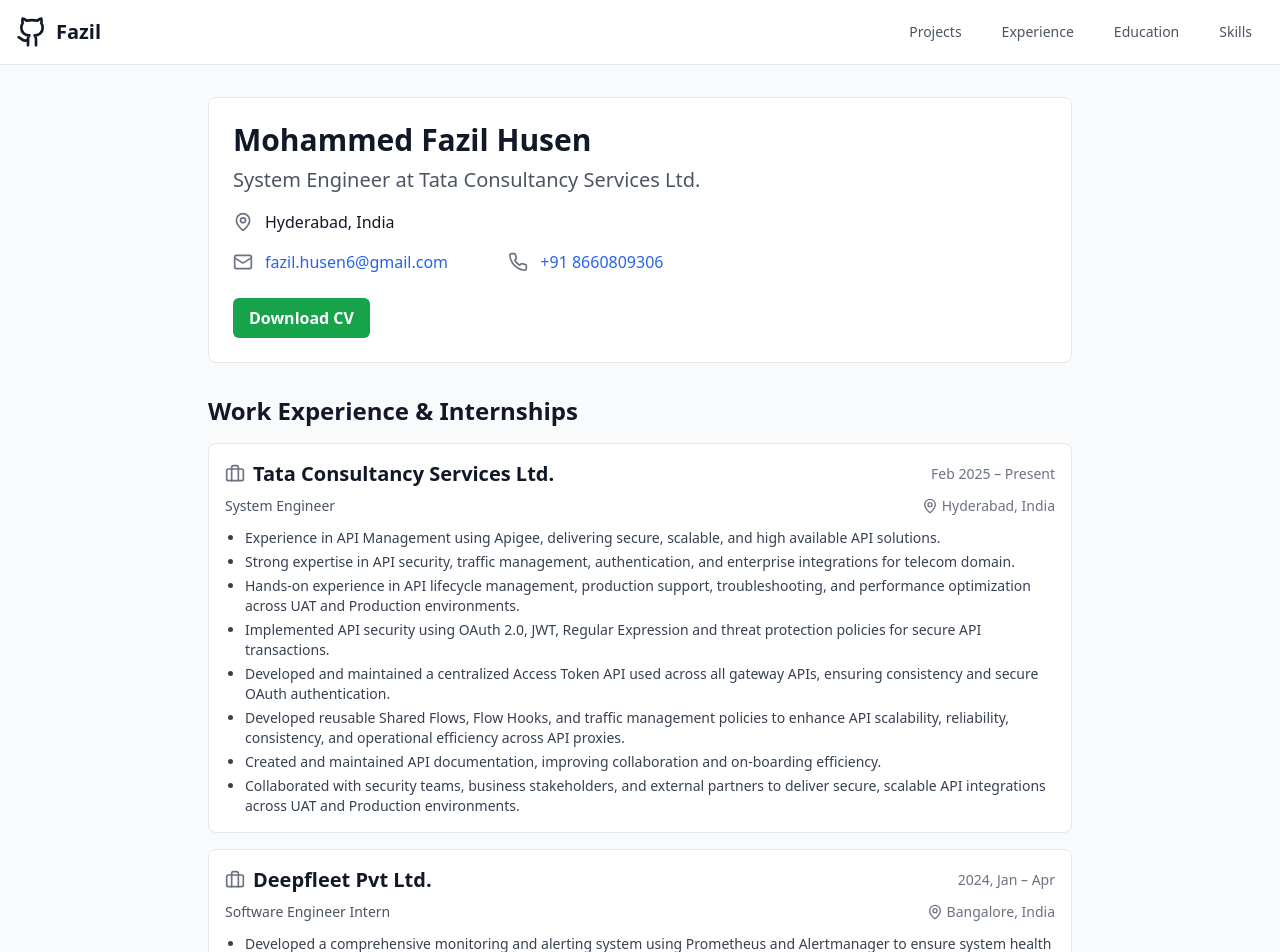
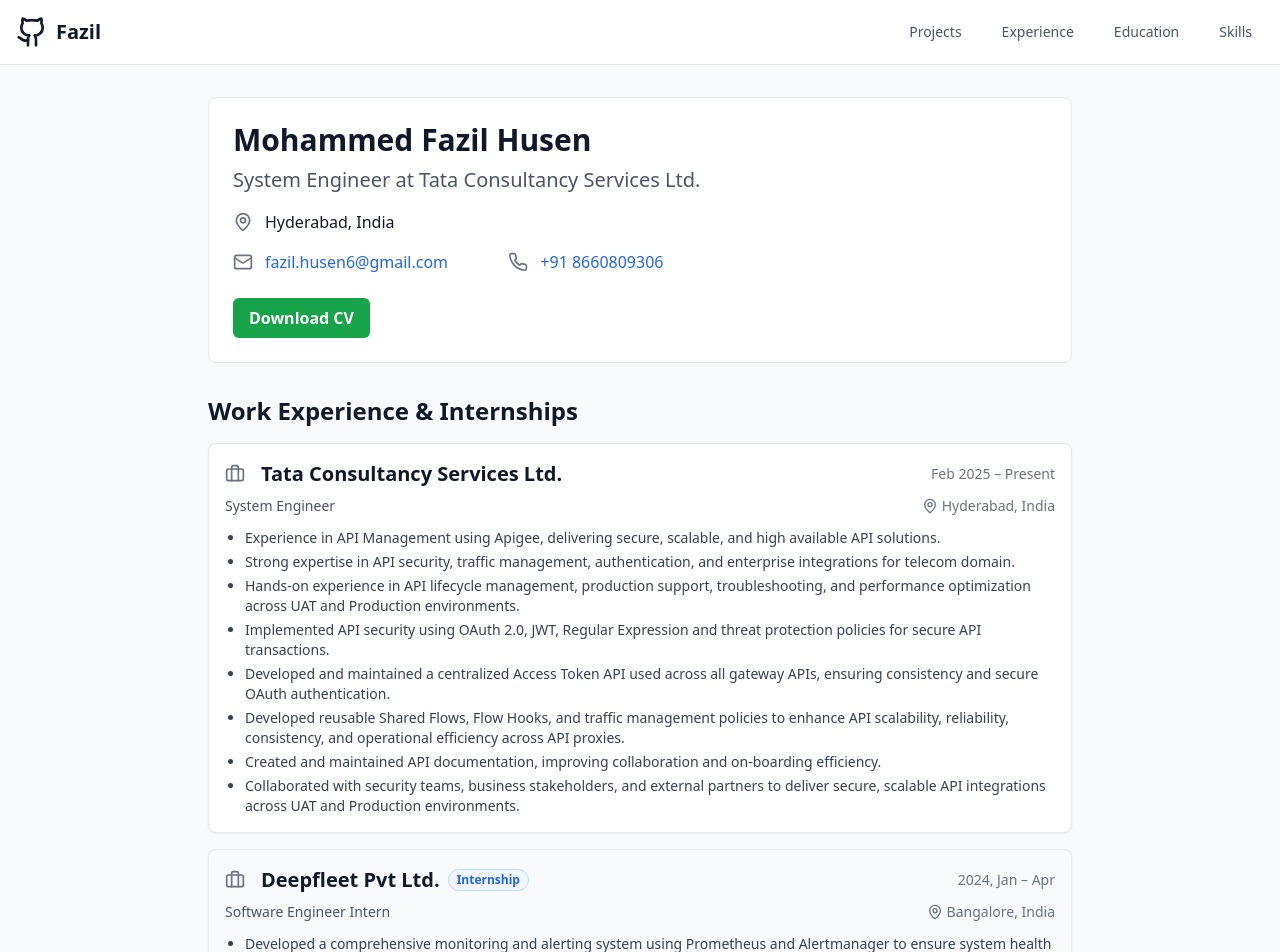
Before and after one commit to FazilKlkt/new-portfolio, a React (Vite) app: page / in a window 1280 px wide. Shown: the top 952 px of the page. Built offline with nearby package versions, Linux system fonts and the light colour scheme.

Commit message:
feat: add internship tag and styling support to experience cards

```diff
--- a/src/components/ExperienceCard.tsx
+++ b/src/components/ExperienceCard.tsx
@@ -8,6 +8,7 @@
   location?: string;
   description?: string;
   bullets?: string[];
+  isInternship?: boolean;
 };
 
 export default function ExperienceCard({
@@ -18,19 +19,31 @@
   location,
   description,
   bullets,
+  isInternship = false,
 }: ExperienceCardProps) {
   return (
-    <div className="bg-white border border-gray-200 rounded-lg p-4">
+    <div
+      className={`rounded-lg p-4 transition-all duration-200 border ${
+        isInternship
+          ? "bg-slate-50/70 border-slate-200/80 shadow-sm"
+          : "bg-white border-gray-200 shadow-sm"
+      }`}
+    >
       <div className="flex flex-col sm:flex-row sm:items-center sm:justify-between mb-2">
-        <div className="flex items-center">
+        <div className="flex items-center flex-wrap gap-2">
           {companyLink ? (
-            <a href={companyLink} target="_blank" rel="noopener noreferrer">
+            <a href={companyLink} target="_blank" rel="noopener noreferrer" className="flex items-center">
               <Briefcase className="h-5 w-5 text-gray-500 mr-2 hover:text-blue-600 transition-colors" />
             </a>
           ) : (
             <Briefcase className="h-5 w-5 text-gray-500 mr-2" />
           )}
           <h3 className="text-xl font-semibold">{company}</h3>
+          {isInternship && (
+            <span className="inline-flex items-center px-2 py-0.5 rounded-full text-xs font-semibold bg-blue-50 text-blue-600 border border-blue-200">
+              Internship
+            </span>
+          )}
         </div>
         <span className="text-gray-500 text-sm mt-1 sm:mt-0">{duration}</span>
       </div>
--- a/src/components/ExperienceSection.tsx
+++ b/src/components/ExperienceSection.tsx
@@ -27,6 +27,7 @@
           position="Software Engineer Intern"
           duration="2024, Jan – Apr"
           location="Bangalore, India"
+          isInternship={true}
           bullets={[
             "Developed a comprehensive monitoring and alerting system using Prometheus and Alertmanager to ensure system health and proactively identify issues.",
             "Integrated data visualization components into the web application, providing stakeholders with actionable insights through interactive graphs and charts.",
@@ -40,6 +41,7 @@
           position="Software Engineer Intern"
           duration="2023, Jun – Jul"
           location="Manipal, India"
+          isInternship={true}
           bullets={[
             "Collaborated with the frontend team to develop responsive, mobile-first web pages using ReactJS and Bootstrap.",
             "Configured and deployed web applications on AWS EC2 instances, including domain registration and server management."
@@ -50,6 +52,7 @@
           position="Backend Developer Intern"
           duration="2022, Feb – Apr"
           location="Remote, India"
+          isInternship={true}
           bullets={[
             "Executed a complete migration of the backend codebase from PHP/Laravel to a modern Node.js architecture, improving performance and maintainability.",
             "Implemented a multi-channel notification system by integrating third-party APIs for SMS and Email alerts."
```
Also changed, not shown: 5 other files (tests, documents, lock files or other folders).
